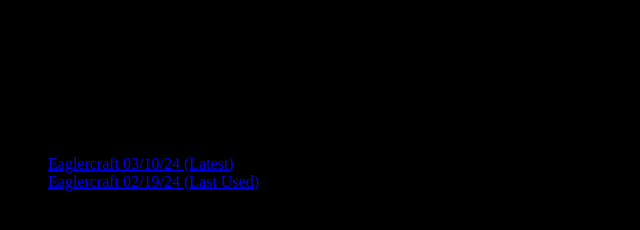
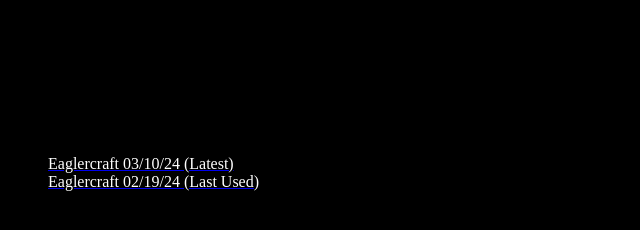
Before and after one commit to UNJ3L/mochimc1.8, a plain HTML site: page index.html in a window 1280 px wide. Shown: the whole page, without its empty margins (0-640 px from the left). Drawn offline with Linux system fonts and the light colour scheme.

Commit message:
ok i actually did it frfr this time i promise

```diff
--- a/index.html
+++ b/index.html
@@ -14,8 +14,8 @@
 
     <p>The latest edition will ALWAYS be marked and on top, as well as the last edition used.</p>
     <ul>
-        <li><a href="editions\Eagler 03.10.24.html">Eaglercraft 03/10/24 (Latest)</a></li>
-        <li><a href="editions\Eagler 02.19.24.html">Eaglercraft 02/19/24 (Last Used)</a></li>
+        <li><a href="editions\Eagler 03.10.24.html"><span style="color:#FFFFFF;">Eaglercraft 03/10/24 (Latest)</span></a></li>
+        <li><a href="editions\Eagler 02.19.24.html"><span style="color:#FFFFFF;">Eaglercraft 02/19/24 (Last Used)</span></a></li>
     </ul>
 </body>
 
```
